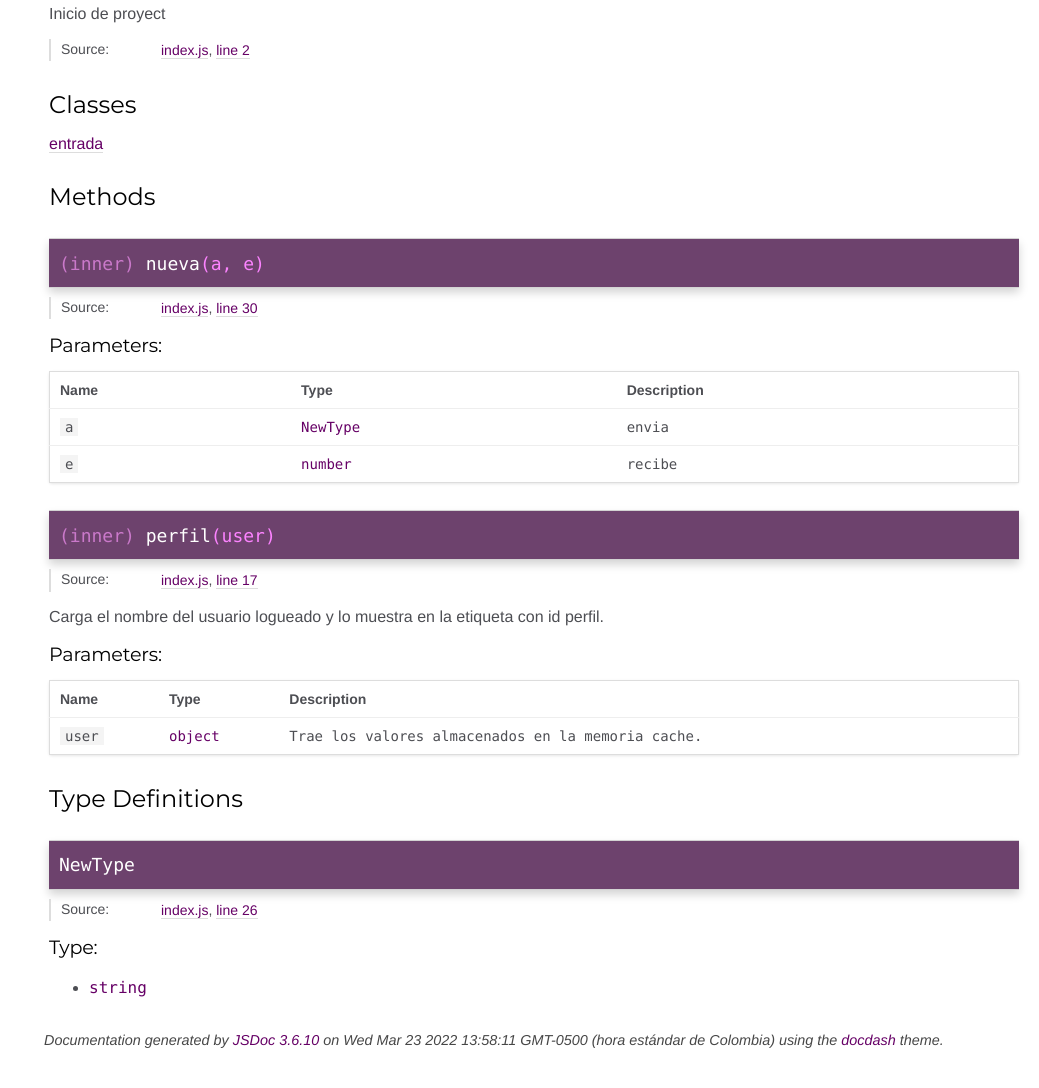
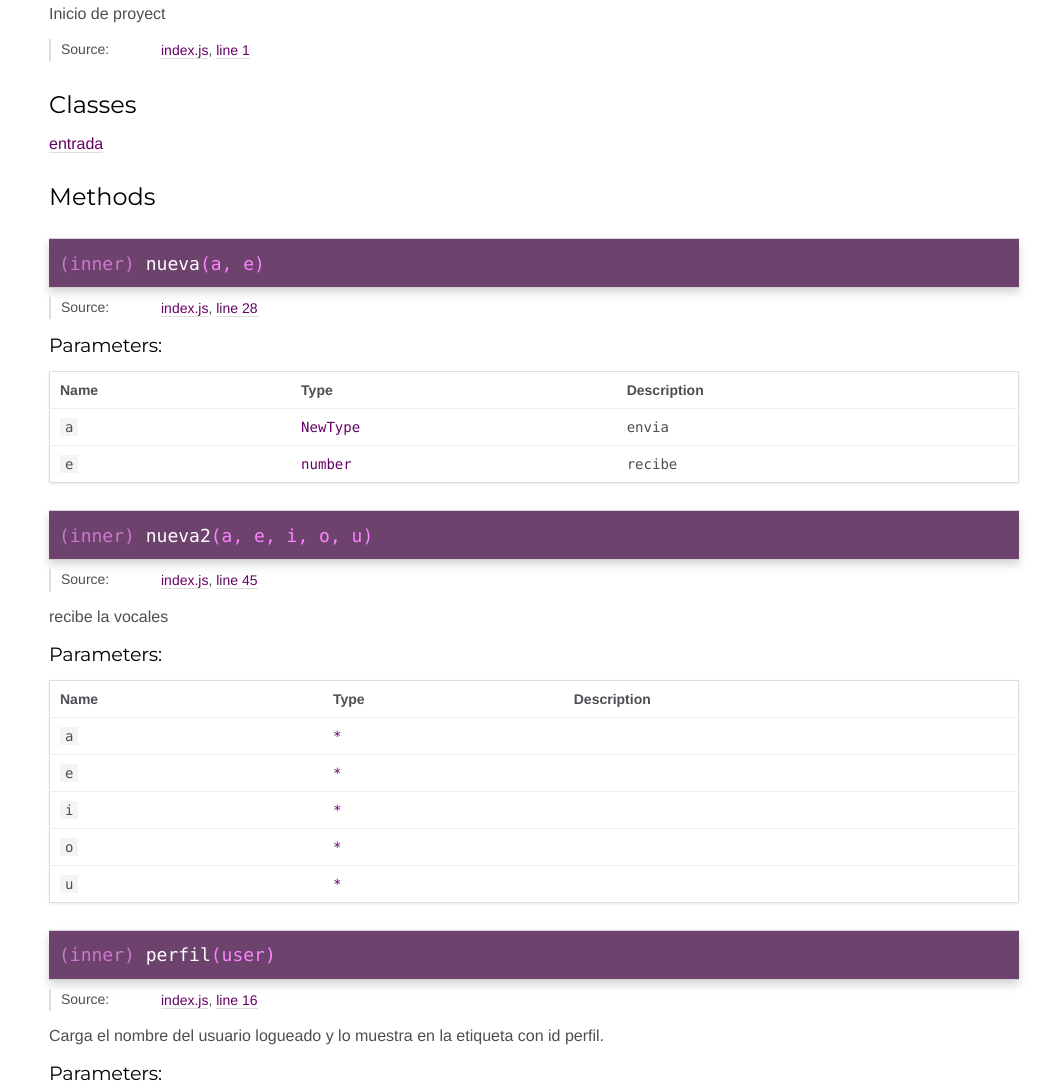
Before and after one commit to esanchezrojas/NodeJsEventos, a website: page docs/module-index.html in a window 1280 px wide. Shown: the part 139-1227 px from the top of the page, without its empty margins (241-1280 px from the left). Before the commit the page ends 1202 px from the top, so only its background shows below. Drawn offline with Linux system fonts and the light colour scheme.

Commit message:
Actualización funcion nueva2

```diff
--- a/docs/module-index.html
+++ b/docs/module-index.html
@@ -27,7 +27,7 @@
 
 <nav >
 
-    <h2><a href="index.html">Home</a></h2><h3>Classes</h3><ul><li><a href="module-index-entrada.html">entrada</a></li></ul><h3>Modules</h3><ul><li><a href="module-index.html">index</a><ul class='methods'><li data-type='method'><a href="module-index.html#~nueva">nueva</a></li><li data-type='method'><a href="module-index.html#~perfil">perfil</a></li></ul></li></ul>
+    <h2><a href="index.html">Home</a></h2><h3>Classes</h3><ul><li><a href="module-index-entrada.html">entrada</a></li></ul><h3>Modules</h3><ul><li><a href="module-index.html">index</a><ul class='methods'><li data-type='method'><a href="module-index.html#~nueva">nueva</a></li><li data-type='method'><a href="module-index.html#~nueva2">nueva2</a></li><li data-type='method'><a href="module-index.html#~perfil">perfil</a></li></ul></li></ul>
 </nav>
 
 <div id="main">
@@ -69,7 +69,7 @@
 
     <dt class="tag-source">Source:</dt>
     <dd class="tag-source"><ul class="dummy"><li>
-        <a href="index.js.html">index.js</a>, <a href="index.js.html#line2">line 2</a>
+        <a href="index.js.html">index.js</a>, <a href="index.js.html#line1">line 1</a>
     </li></ul></dd>
 
 
@@ -181,7 +181,7 @@
 
     <dt class="tag-source">Source:</dt>
     <dd class="tag-source"><ul class="dummy"><li>
-        <a href="index.js.html">index.js</a>, <a href="index.js.html#line30">line 30</a>
+        <a href="index.js.html">index.js</a>, <a href="index.js.html#line28">line 28</a>
     </li></ul></dd>
 
 
@@ -324,6 +324,234 @@
 
 
 
+    <h4 class="name" id="~nueva2"><span class="type-signature">(inner) </span>nueva2<span class="signature">(a, e, i, o, u)</span><span class="type-signature"></span></h4>
+
+
+
+
+
+
+<dl class="details">
+
+
+    <dt class="tag-source">Source:</dt>
+    <dd class="tag-source"><ul class="dummy"><li>
+        <a href="index.js.html">index.js</a>, <a href="index.js.html#line45">line 45</a>
+    </li></ul></dd>
+
+
+
+
+
+
+
+
+
+
+
+
+
+
+
+
+
+
+
+
+
+
+
+
+
+
+
+
+
+
+
+</dl>
+
+
+
+
+
+<div class="description usertext">
+    recibe la vocales
+</div>
+
+
+
+
+
+
+
+
+
+
+
+    <h5>Parameters:</h5>
+
+
+<table class="params">
+    <thead>
+    <tr>
+
+        <th>Name</th>
+
+
+        <th>Type</th>
+
+
+
+
+
+        <th class="last">Description</th>
+    </tr>
+    </thead>
+
+    <tbody>
+
+
+        <tr>
+
+                <td class="name"><code>a</code></td>
+
+
+            <td class="type">
+
+
+<span class="param-type">*</span>
+
+
+
+            </td>
+
+
+
+
+
+            <td class="description last"></td>
+        </tr>
+
+
+
+        <tr>
+
+                <td class="name"><code>e</code></td>
+
+
+            <td class="type">
+
+
+<span class="param-type">*</span>
+
+
+
+            </td>
+
+
+
+
+
+            <td class="description last"></td>
+        </tr>
+
+
+
+        <tr>
+
+                <td class="name"><code>i</code></td>
+
+
+            <td class="type">
+
+
+<span class="param-type">*</span>
+
+
+
+            </td>
+
+
+
+
+
+            <td class="description last"></td>
+        </tr>
+
+
+
+        <tr>
+
+                <td class="name"><code>o</code></td>
+
+
+            <td class="type">
+
+
+<span class="param-type">*</span>
+
+
+
+            </td>
+
+
+
+
+
+            <td class="description last"></td>
+        </tr>
+
+
+
+        <tr>
+
+                <td class="name"><code>u</code></td>
+
+
+            <td class="type">
+
+
+<span class="param-type">*</span>
+
+
+
+            </td>
+
+
+
+
+
+            <td class="description last"></td>
+        </tr>
+
+
+    </tbody>
+</table>
+
+
+
+
+
+
+
+
+
+
+
+
+
+
+
+
+
+
+
+
+
+
+
+
     <h4 class="name" id="~perfil"><span class="type-signature">(inner) </span>perfil<span class="signature">(user)</span><span class="type-signature"></span></h4>
 
 
@@ -336,7 +564,7 @@
 
     <dt class="tag-source">Source:</dt>
     <dd class="tag-source"><ul class="dummy"><li>
-        <a href="index.js.html">index.js</a>, <a href="index.js.html#line17">line 17</a>
+        <a href="index.js.html">index.js</a>, <a href="index.js.html#line16">line 16</a>
     </li></ul></dd>
 
 
@@ -474,7 +702,7 @@
 
     <dt class="tag-source">Source:</dt>
     <dd class="tag-source"><ul class="dummy"><li>
-        <a href="index.js.html">index.js</a>, <a href="index.js.html#line26">line 26</a>
+        <a href="index.js.html">index.js</a>, <a href="index.js.html#line24">line 24</a>
     </li></ul></dd>
 
 
@@ -548,7 +776,7 @@
 <br class="clear">
 
 <footer>
-    Documentation generated by <a href="https://github.com/jsdoc3/jsdoc">JSDoc 3.6.10</a> on Wed Mar 23 2022 13:58:11 GMT-0500 (hora estándar de Colombia) using the <a href="https://github.com/clenemt/docdash">docdash</a> theme.
+    Documentation generated by <a href="https://github.com/jsdoc3/jsdoc">JSDoc 3.6.10</a> on Thu Mar 24 2022 16:05:13 GMT-0500 (hora estándar de Colombia) using the <a href="https://github.com/clenemt/docdash">docdash</a> theme.
 </footer>
 
 <script>prettyPrint();</script>
```
Also changed, not shown: docs/index.html (+2 -2 lines), docs/index.js.html (+18 -8 lines), docs/module-index-entrada.html (+3 -3 lines), src/index.js (+15 -5 lines).
